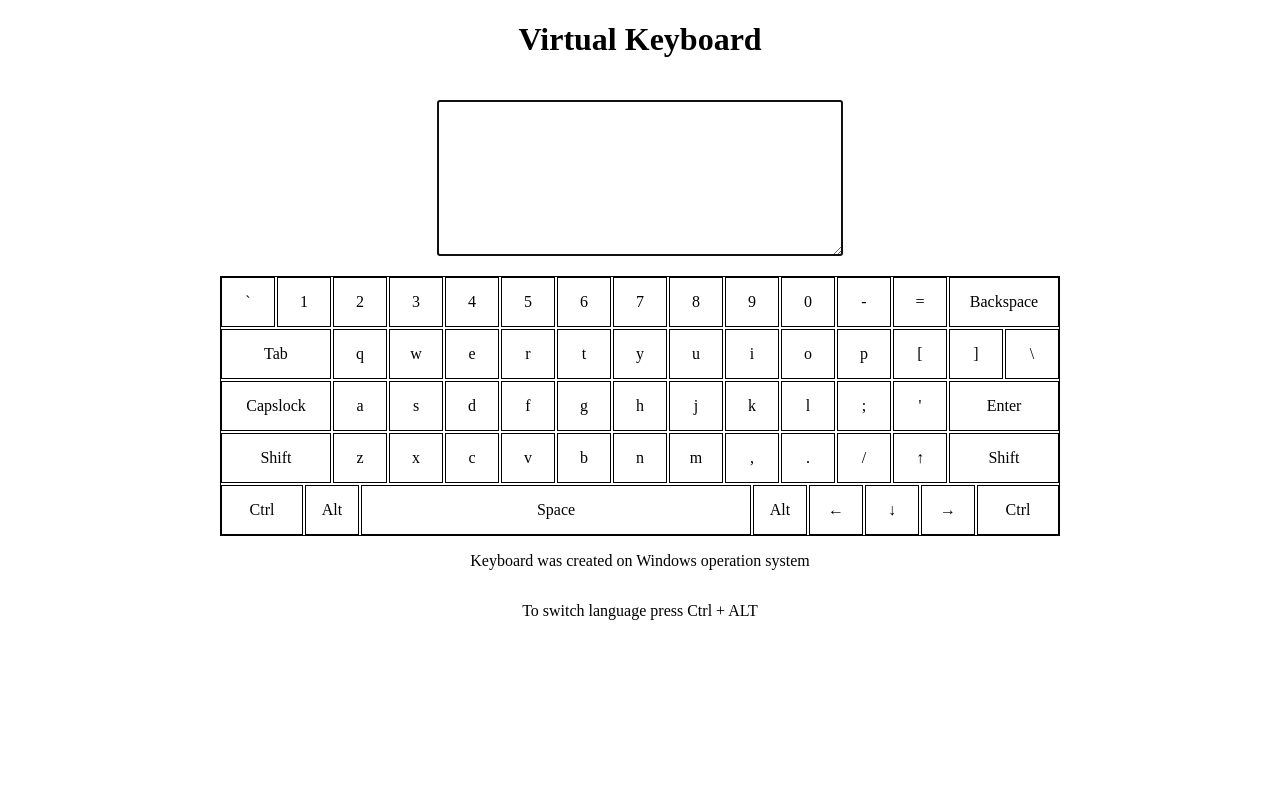
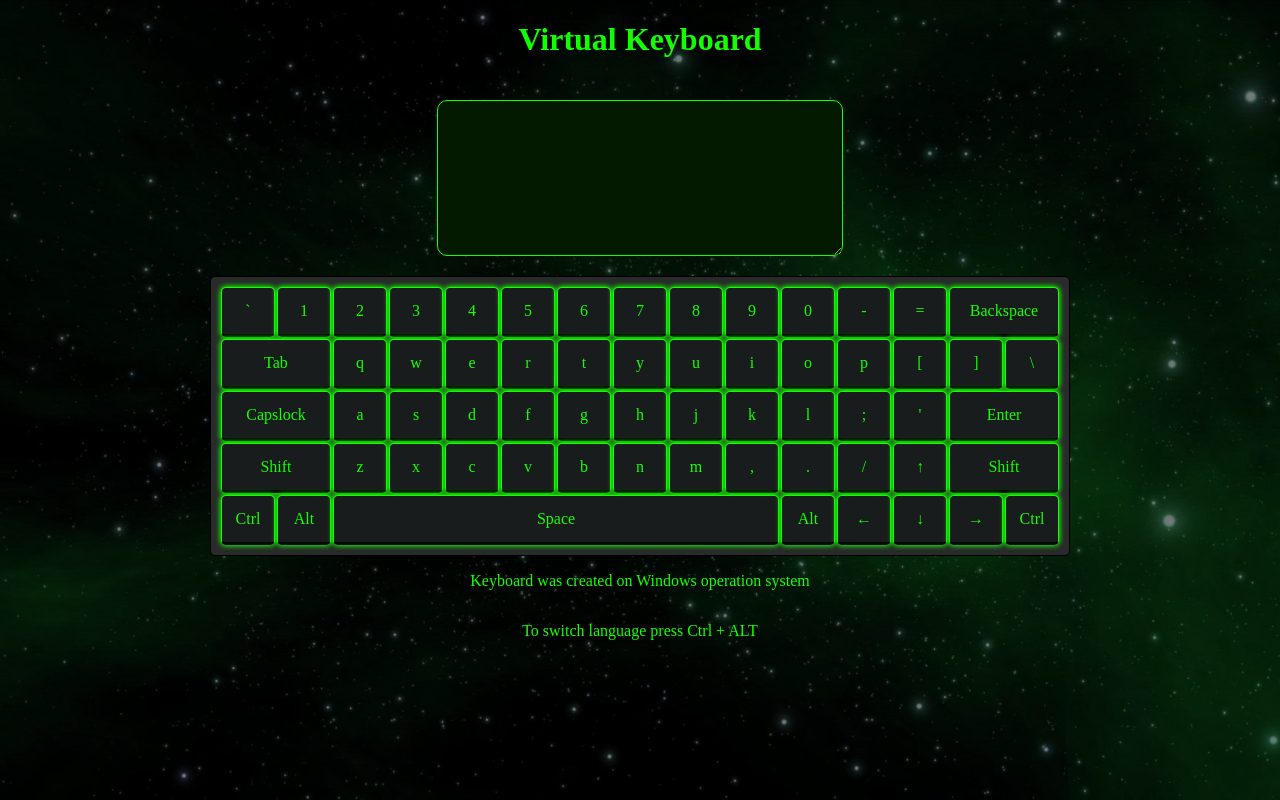
Before and after one commit to akatimer/virtual-keyboard, a website: page index.html in a window 1280 px wide. Drawn offline with Linux system fonts and the light colour scheme.

Commit message:
feat: add keyboard green style

```diff
--- a/css/style.css
+++ b/css/style.css
@@ -1,22 +1,31 @@
 body {
-margin: 0;
-padding: 0;
+  margin: 0;
+  padding: 0;
+  background-image: url("../assets/img/back.jpg");
+  background-size: cover;
 }
 
 .main-content {
   display: flex;
   flex-direction: column;
   align-items: center;
+  background-color: #00000085;
+  height: 100vh;
 }
 
 .main-content__title {
-
+  color: #12ff00;
 }
 
 .main-content__textarea {
   width: 400px;
   height: 150px;
   margin: 20px 0;
+  background: #041a00;
+  color: #12ff00;
+  border: 1px #12ff00 solid;
+  outline: none;
+  border-radius: 10px;
 }
 
 .wrapper-keyboard {
@@ -25,6 +34,9 @@ padding: 0;
   border: 1px black solid;
   grid-template-columns: repeat(120, 5px);
   grid-template-rows: repeat(5, 50px);
+  background: #292a2a;
+  padding: 10px;
+  border-radius: 5px;
 }
 
 .wrapper-keyboard__key {
@@ -32,7 +44,12 @@ padding: 0;
   grid-column: auto/span 8;
   align-items: center;
   justify-content: center;
-  border: 1px black solid;
+  border: 1px #12ff00 solid;
+  background: #191C1D;
+  color: #12ff00;
+  border-bottom: solid #060707 3px;
+  box-shadow: 0 0 5px 1px #12ff00;
+  border-radius: 5px;
 }
 
 .key__standardplus {
@@ -44,21 +61,26 @@ padding: 0;
 }
 
 .key__long {
-  grid-column: auto/span 56;
+  grid-column: auto/span 64;
 }
 
 .main-content__info {
-
+  color: #12ff00;
 }
 
 .main-content__lang-switcher {
-
+  color: #12ff00;
 }
 
 .pressed-button {
-  background-color: greenyellow;
+  background: #11f300cf;
+  color: black;
+  border-bottom: solid #060707 0px;
 }
 
 .wrapper-keyboard__key.capslock__pressed {
-  background-color: orange;
+  background: #ffbf00cf;
+  color: black;
+  border-bottom: solid #060707 0px;
+  border: 1px #ffb000 solid;
 }
--- a/js/index.js
+++ b/js/index.js
@@ -327,7 +327,7 @@ const keyObj = [
     code: 'ControlLeft',
     dualSign: true,
     lang: { en: 'Ctrl', ru: 'Ctrl' },
-    keySize: 'standardplus',
+    keySize: 'standard',
   },
   {
     code: 'AltLeft',
@@ -369,7 +369,7 @@ const keyObj = [
     code: 'ControlRight',
     dualSign: true,
     lang: { en: 'Ctrl', ru: 'Ctrl' },
-    keySize: 'standardplus',
+    keySize: 'standard',
   },
 ];
 
@@ -468,7 +468,7 @@ class VirtualKeyboard {
         console.log(currentKey);
         if (!keys[event.code].dualSign) {
           event.preventDefault();
-          this.textArea.value += this.textArea.textContent + currentKey.textContent;
+          this.textArea.value += currentKey.textContent;
         }
       }
     });
```
Also changed, not shown: assets/img/back.jpg (added).
